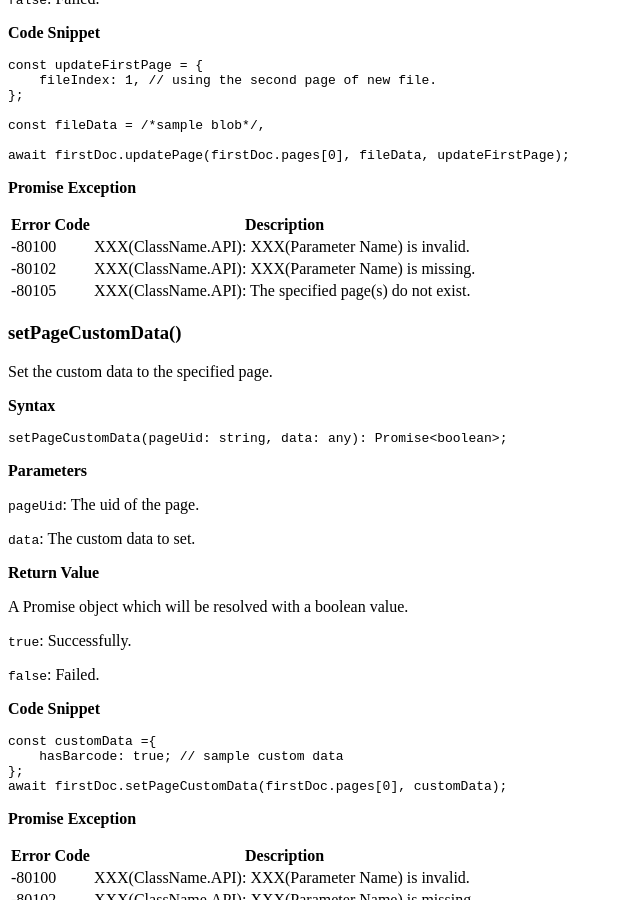
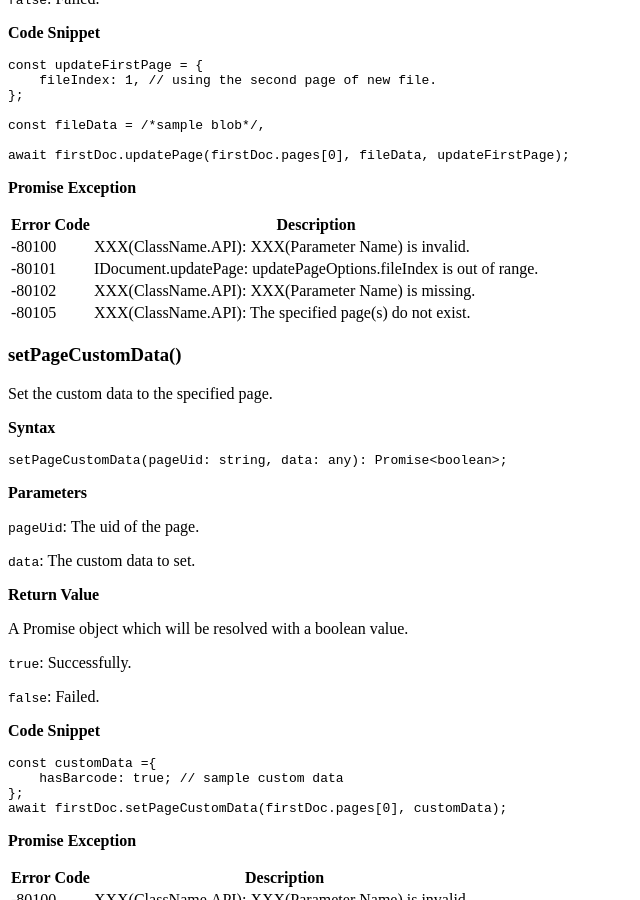
Before and after one commit to dynamsoft-docs/document-viewer-docs, a Jekyll site: the page built from api/interface/idocument/index.md, in a window 1280 px wide and 900 px high, scrolled down 4034 px. Shown: the whole window, without its empty margins (0-640 px from the left). Built offline with Jekyll 4.4.1, drawn with Linux system fonts in a browser that asks for light colours.

Commit message:
Update index.md

```diff
--- a/api/interface/idocument/index.md
+++ b/api/interface/idocument/index.md
@@ -250,8 +250,11 @@ await firstDoc.updatePage(firstDoc.pages[0], fileData, updateFirstPage);
  Error Code  | Description
 --------|-----------------------------------------------------
  -80100 | XXX(ClassName.API): XXX(Parameter Name) is invalid.
+ -80101 | IDocument.updatePage: updatePageOptions.fileIndex is out of range.
  -80102 | XXX(ClassName.API): XXX(Parameter Name) is missing.
  -80105 | XXX(ClassName.API): The specified page(s) do not exist.
+
+
 
 ### setPageCustomData()
 
```
